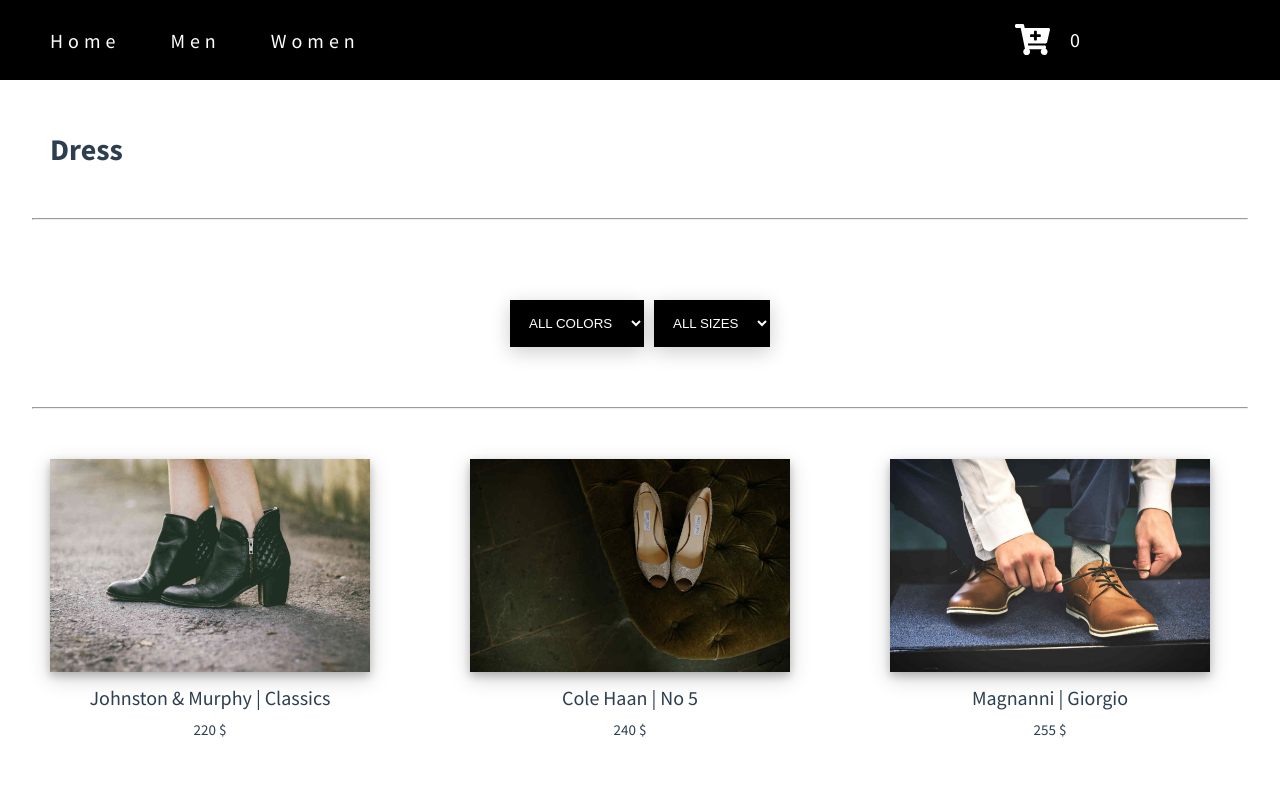
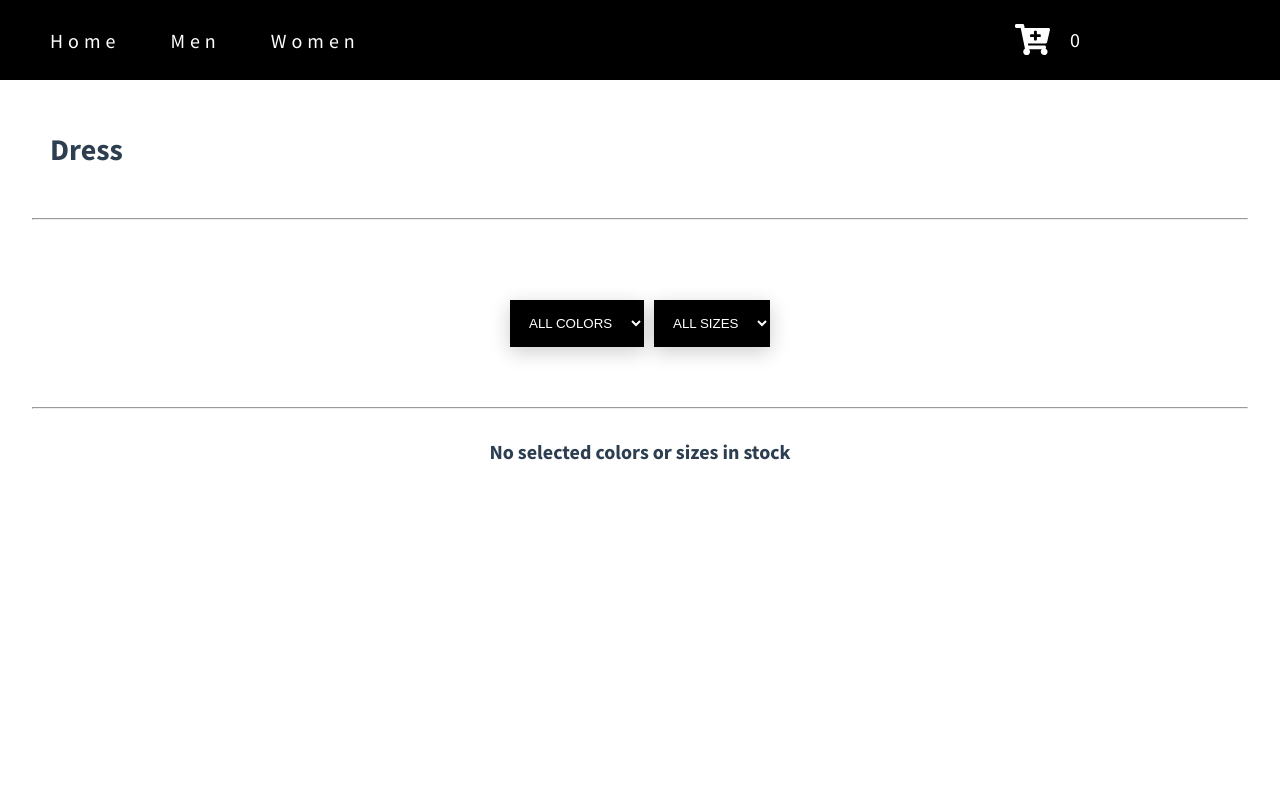
Before and after one commit to ChristianPredoianu/sneaker-store-v2-vue-composition-api-, a Vue app: page /dress-shoes in a window 1280 px wide. Shown: the top 800 px of the page. Built offline with nearby package versions, Linux system fonts and the light colour scheme.

Commit message:
refactored filter function

```diff
--- a/src/shared-logic/use-shoe-filter.js
+++ b/src/shared-logic/use-shoe-filter.js
@@ -14,14 +14,11 @@ export function useShoeFilter() {
     }
   }
 
-  function filterShoesByGender(gender, color, size) {
-    const shoes = shoesData.filter((shoe) => shoe.gender === gender);
-    return checkSelectedOptions(shoes, color, size);
-  }
-
-  function filterShoesByType(type, color, size) {
-    const shoes = shoesData.filter((shoe) => shoe.type === type);
-    return checkSelectedOptions(shoes, color, size);
+  function filterShoesByType(filterOptions) {
+    const shoes = shoesData.filter(
+      (shoe) => shoe[filterOptions.filterBy] === filterOptions.type
+    );
+    return checkSelectedOptions(shoes, filterOptions.color, filterOptions.size);
   }
 
   function checkSelectedOptions(shoes, color, size) {
@@ -40,7 +37,6 @@ export function useShoeFilter() {
   return {
     selectedOptions,
     setSelectedOptions,
-    filterShoesByGender,
     filterShoesByType,
   };
 }
```
